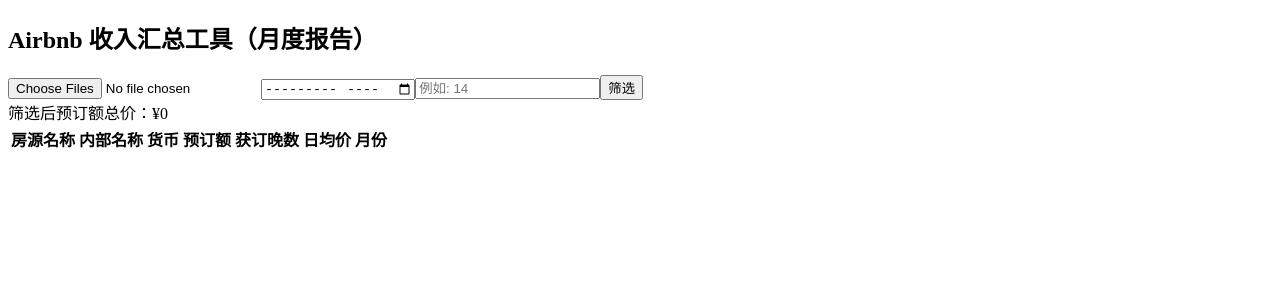
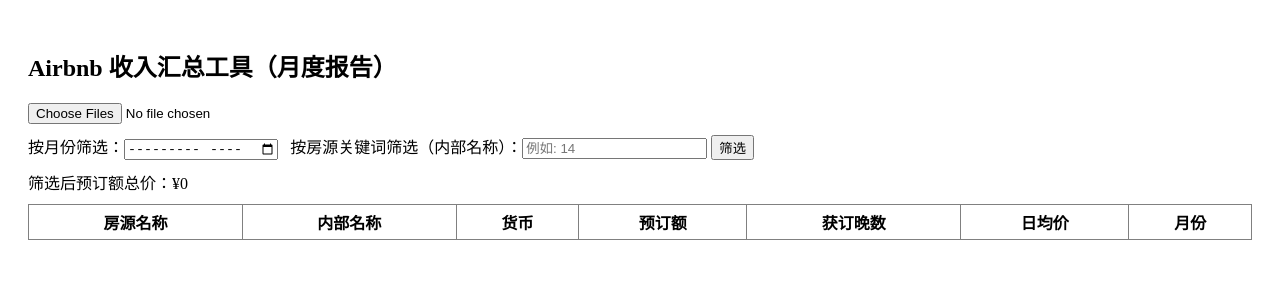
Before and after one commit to yunicaca/airbnb-income-app, a React (Create React App) app: page / in a window 1280 px wide. Shown: the top 300 px of the page. Built offline with nearby package versions, Linux system fonts and the light colour scheme.

Commit message:
Restore original layout

```diff
--- a/src/App.js
+++ b/src/App.js
@@ -8,16 +8,11 @@
   const [keywordFilter, setKeywordFilter] = useState('');
 
   const handleFileUpload = (e) => {
-    const files = e.target.files;
-    if (!files.length) return;
+    const files = Array.from(e.target.files);
+    let allResults = [];
 
-    const allResults = [];
-    let filesParsed = 0;
-
-    Array.from(files).forEach(file => {
-      const monthMatch = file.name.match(/(\d{4}-\d{2})/);
-      const inferredMonth = monthMatch ? monthMatch[1] : '';
-
+    const parseFile = (file) => {
+      return new Promise((resolve) => {
         Papa.parse(file, {
           header: true,
           skipEmptyLines: true,
@@ -29,16 +24,18 @@
             return chunk;
           },
           complete: function (results) {
-          const withMonth = results.data.map(row => ({ ...row, '月份': inferredMonth }));
-          allResults.push(...withMonth);
-          filesParsed++;
-
-          if (filesParsed === files.length) {
-            setData(allResults);
-            setFilteredData(allResults);
-          }
+            const fileMonth = file.name.match(/\d{4}-\d{2}/)?.[0] || '';
+            const parsed = results.data.map(row => ({ ...row, 月份: fileMonth }));
+            resolve(parsed);
           }
         });
+      });
+    };
+
+    Promise.all(files.map(parseFile)).then(allParsed => {
+      const combined = allParsed.flat();
+      setData(combined);
+      setFilteredData(combined);
     });
   };
 
@@ -57,50 +54,49 @@
   }, 0);
 
   return (
-    <div className="p-6 bg-gray-50 min-h-screen font-sans text-gray-800">
-      <h2 className="text-2xl font-bold mb-6">Airbnb 收入汇总工具（月度报告）</h2>
+    <div style={{ padding: '20px' }}>
+      <h2>Airbnb 收入汇总工具（月度报告）</h2>
+      <input type="file" accept=".csv" multiple onChange={handleFileUpload} />
 
-      <div className="flex flex-col md:flex-row md:items-center md:space-x-4 space-y-4 md:space-y-0 mb-4">
-        <input type="file" accept=".csv" multiple onChange={handleFileUpload} className="block" />
-
-        <input type="month" className="border p-2 rounded w-48" onChange={e => setMonthFilter(e.target.value)} />
-
-        <input type="text" className="border p-2 rounded w-48" placeholder="例如: 14" onChange={e => setKeywordFilter(e.target.value)} />
-
-        <button onClick={handleFilter} className="bg-blue-500 text-white px-4 py-2 rounded hover:bg-blue-600">筛选</button>
+      <div style={{ marginTop: '10px' }}>
+        按月份筛选：
+        <input type="month" onChange={e => setMonthFilter(e.target.value)} />
+        &nbsp;&nbsp;
+        按房源关键词筛选（内部名称）：
+        <input type="text" placeholder="例如: 14" onChange={e => setKeywordFilter(e.target.value)} />
+        &nbsp;
+        <button onClick={handleFilter}>筛选</button>
       </div>
 
-      <div className="mb-4 font-medium">筛选后预订额总价：<span className="text-green-600 font-bold">¥{totalBookingAmount.toLocaleString()}</span></div>
+      <div style={{ marginTop: '10px' }}>筛选后预订额总价：¥{totalBookingAmount.toLocaleString()}</div>
 
-      <div className="overflow-auto">
-        <table className="min-w-full border text-sm text-left">
-          <thead className="bg-gray-100">
+      <table border="1" cellPadding="5" style={{ marginTop: '10px', width: '100%', borderCollapse: 'collapse' }}>
+        <thead>
           <tr>
-              <th className="px-4 py-2 border">房源名称</th>
-              <th className="px-4 py-2 border">内部名称</th>
-              <th className="px-4 py-2 border">货币</th>
-              <th className="px-4 py-2 border">预订额</th>
-              <th className="px-4 py-2 border">获订晚数</th>
-              <th className="px-4 py-2 border">日均价</th>
-              <th className="px-4 py-2 border">月份</th>
+            <th>房源名称</th>
+            <th>内部名称</th>
+            <th>货币</th>
+            <th>预订额</th>
+            <th>获订晚数</th>
+            <th>日均价</th>
+            <th>月份</th>
           </tr>
         </thead>
         <tbody>
           {filteredData.map((row, idx) => (
-              <tr key={idx} className="hover:bg-gray-50">
-                <td className="px-4 py-2 border">{row['房源名称']}</td>
-                <td className="px-4 py-2 border">{row['内部名称']}</td>
-                <td className="px-4 py-2 border">{row['货币']}</td>
-                <td className="px-4 py-2 border">{row['预订额']}</td>
-                <td className="px-4 py-2 border">{row['获订晚数']}</td>
-                <td className="px-4 py-2 border">{row['日均价']}</td>
-                <td className="px-4 py-2 border">{row['月份']}</td>
+            <tr key={idx}>
+              <td>{row['房源名称']}</td>
+              <td>{row['内部名称']}</td>
+              <td>{row['货币']}</td>
+              <td>{row['预订额']}</td>
+              <td>{row['获订晚数']}</td>
+              <td>{row['日均价']}</td>
+              <td>{row['月份']}</td>
             </tr>
           ))}
         </tbody>
       </table>
     </div>
-    </div>
   );
 }
 
```
Lines whose indentation alone changed are shown as unchanged.
